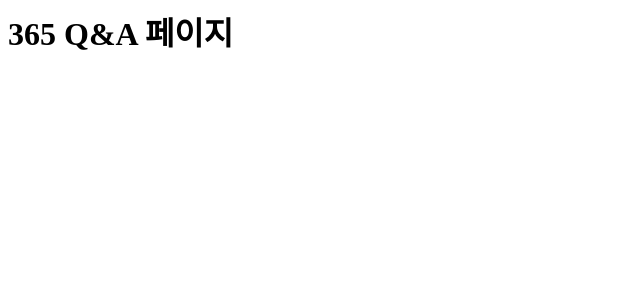
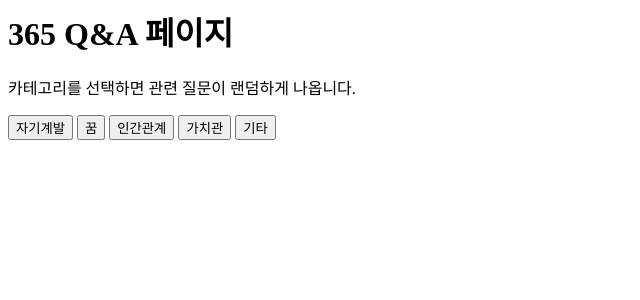
Before and after one commit to MyAnswerDiary/MyAnsweDiary, a Django app: page /qa365/ in a window 1280 px wide. Shown: the top 300 px of the page, without its empty margins (0-640 px from the left). Run offline with Django 4.2, Linux system fonts and the light colour scheme; data comes from the database, SQL or seed files in the repository; both versions use the stored data as it was after the commit.

Commit message:
카테고리별 qna 띄우기

```diff
--- a/MyAnswerDiaryPrj/DiaryApp/models.py
+++ b/MyAnswerDiaryPrj/DiaryApp/models.py
@@ -1,3 +1,4 @@
+from re import M
 from django.db import models
 from django.forms import DateTimeField
 from django.conf import settings
@@ -14,3 +15,11 @@ class Diary(models.Model):
 
     def __str__(self):
         return self.title
+
+class Question365(models.Model):
+    question = models.TextField(max_length=60) # 질문
+    category = models.CharField(max_length=10) # 카테고리
+    num = models.IntegerField() # 질문 숫자
+
+    def __str__(self):
+        return self.question
--- a/MyAnswerDiaryPrj/DiaryApp/templates/qa365.html
+++ b/MyAnswerDiaryPrj/DiaryApp/templates/qa365.html
@@ -1 +1,94 @@
 <h1>365 Q&A 페이지</h1>
+
+<p>카테고리를 선택하면 관련 질문이 랜덤하게 나옵니다.</p>
+
+<div>
+    <input type='button' value='자기계발' id='btn1' onclick='Btn_imp()' />
+    <input type='button' value='꿈' id='btn2' onclick='Btn_dre()' />
+    <input type='button' value='인간관계' id='btn3' onclick='Btn_rel()' />
+    <input type='button' value='가치관' id='btn4' onclick='Btn_val()' />
+    <input type='button' value='기타' id='btn5' onclick='Btn_etc()' />
+</div>
+
+{% for que in ques %}
+<div>
+    {% if que.category == '자기계발' %}
+    <p id="imp" style="display: none;">{{ que.question }}</p>
+    {% elif que.category == '꿈' %}
+    <p id="dre" style="display: none;">{{ que.question }}</p>
+    {% elif que.category == '인간관계' %}
+    <p id="rel" style="display: none;">{{ que.question }}</p>
+    {% elif que.category == '가치관' %}
+    <p id="val" style="display: none;">{{ que.question }}</p>
+    {% elif que.category == '기타' %}
+    <p id="etc" style="display: none;">{{ que.question }}</p>
+    {% endif %}
+</div>
+{% endfor %}
+
+<script>
+    const imp = document.getElementById('imp');
+    const dre = document.getElementById('dre');
+    function Btn_imp() {
+
+        if (imp.style.display !== 'none') {
+            imp.style.display = 'none';
+        }
+        else {
+            imp.style.display = 'block';
+            dre.style.display = 'none';
+            rel.style.display = 'none';
+            val.style.display = 'none';
+            etc.style.display = 'none';
+        }
+    }
+    function Btn_dre() {
+        if (dre.style.display !== 'none') {
+            dre.style.display = 'none';
+        }
+        else {
+            dre.style.display = 'block';
+            imp.style.display = 'none';
+            rel.style.display = 'none';
+            val.style.display = 'none';
+            etc.style.display = 'none';
+        }
+    }
+    function Btn_rel() {
+        if (rel.style.display !== 'none') {
+            rel.style.display = 'none';
+        }
+        else {
+            rel.style.display = 'block';
+            imp.style.display = 'none';
+            dre.style.display = 'none';
+            val.style.display = 'none';
+            etc.style.display = 'none';
+        }
+    }
+    function Btn_val() {
+        if (val.style.display !== 'none') {
+            val.style.display = 'none';
+        }
+        else {
+            val.style.display = 'block';
+            imp.style.display = 'none';
+            dre.style.display = 'none';
+            rel.style.display = 'none';
+            etc.style.display = 'none';
+        }
+    }
+    function Btn_etc() {
+        if (etc.style.display !== 'none') {
+            etc.style.display = 'none';
+        }
+        else {
+            etc.style.display = 'block';
+            imp.style.display = 'none';
+            dre.style.display = 'none';
+            rel.style.display = 'none';
+            val.style.display = 'none';
+        }
+    }
+
+</script>
--- a/MyAnswerDiaryPrj/DiaryApp/views.py
+++ b/MyAnswerDiaryPrj/DiaryApp/views.py
@@ -5,9 +5,9 @@ from tkinter import Y
 from django.shortcuts import redirect, render, get_object_or_404
 from django.utils import timezone
 
-from .models import Diary
+from .models import Diary, Question365
 from django.db.models import Q
-import datetime
+from datetime import datetime
 from datetime import date
 
 def main(request):
@@ -63,7 +63,13 @@ def searchpage(request):
     return render(request, 'searchpage.html')
 
 def qa365(request):
-    return render(request, 'qa365.html')
+    nowday = datetime.now().day # 현재 일(day)
+    if (nowday%5 == 0):
+        nownum = 5
+    else:
+        nownum = nowday % 5
+    ques = Question365.objects.filter(num=nownum)
+    return render(request, 'qa365.html', {'ques':ques})
 
 def mood_graph(request):
     return render(request, 'mood_graph.html')
```
Also changed, not shown: MyAnswerDiaryPrj/DiaryApp/admin.py (+6 -1 lines), MyAnswerDiaryPrj/DiaryApp/migrations/0002_question365.py (added), MyAnswerDiaryPrj/db.sqlite3.
